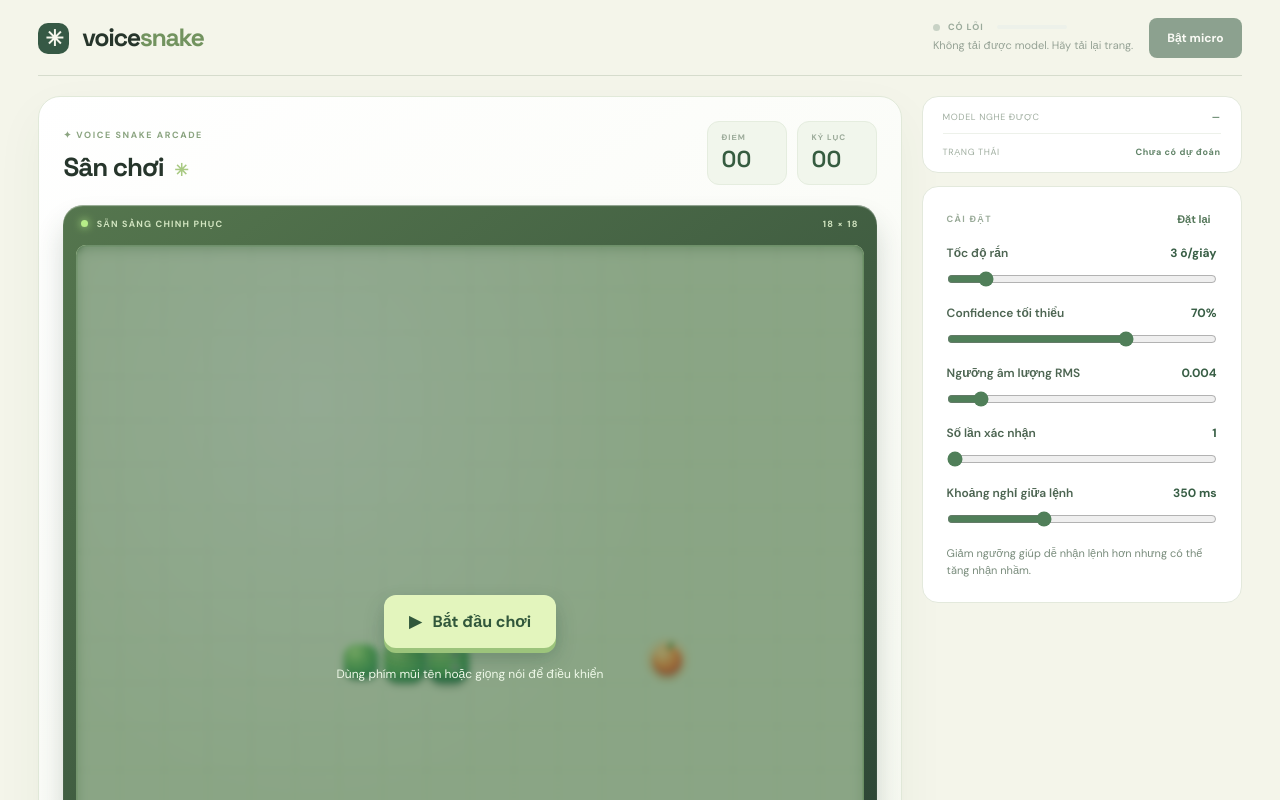
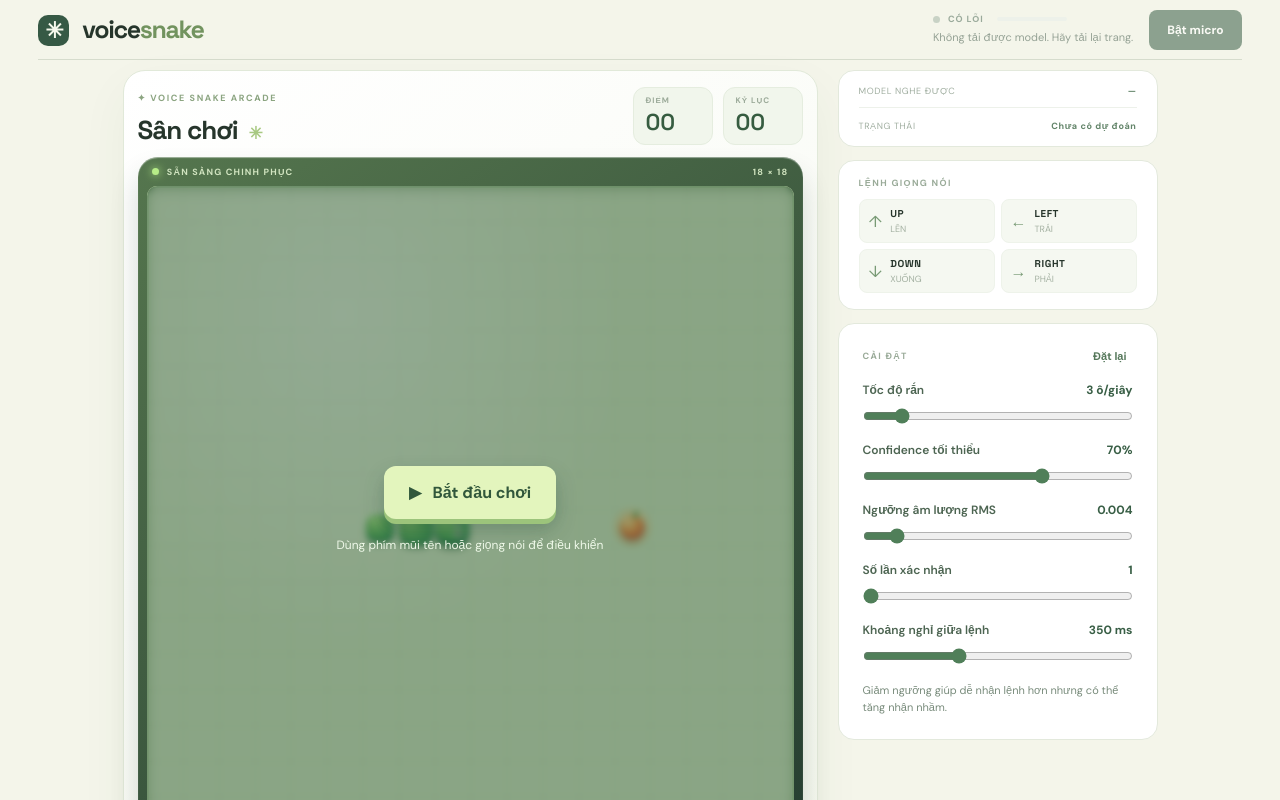
Before and after one commit to nktsagd/snake, a Next.js app: page / in a window 1280 px wide. Shown: the top 800 px of the page. Built offline with nearby package versions, Linux system fonts and the light colour scheme.

Commit message:
Fit game board to viewport and compact sidebar

```diff
--- a/app/page.tsx
+++ b/app/page.tsx
@@ -179,6 +179,7 @@ export default function Home() {
         {game.over && <div className="board-overlay"><b>{game.won ? "Chiến thắng" : "Kết thúc"}</b><p>Điểm: {game.score}</p><button className="primary" onClick={restart}>Chơi lại</button></div>}
       </div></div><div className="board-footer"><span><b>↗</b> Rắn đi xuyên tường · Space để tạm dừng</span><button className="text-button" onClick={() => game.over ? restart() : setPlaying(p => !p)}>{game.over ? "↻ Chơi lại" : playing ? "Ⅱ Tạm dừng" : "▶ Tiếp tục"}</button></div></div>
       <aside className="side"><div className="commands-card diagnostics-card"><div className="diagnostic"><span>MODEL NGHE ĐƯỢC</span><b>{last.toUpperCase()} {last !== "—" && `${Math.round(confidence * 100)}%`}</b></div><div className="diagnostic"><span>TRẠNG THÁI</span><b>{decision}</b></div>{latency !== null && <div className="diagnostic"><span>INFERENCE</span><b>{latency.toFixed(0)} ms</b></div>}</div>
+<section className="commands-card instructions"><div className="card-top"><span className="section-label">LỆNH GIỌNG NÓI</span></div><div className="command-grid">{directions.map(d => <div className="command" key={d}><span>{arrows[d]}</span><div><b>{d.toUpperCase()}</b><small>{({ up: "LÊN", left: "TRÁI", down: "XUỐNG", right: "PHẢI" })[d]}</small></div></div>)}</div></section>
       <div className="settings-card"><div className="card-top"><span className="section-label">CÀI ĐẶT</span><button className="text-button" onClick={() => setSettings(defaults)}>Đặt lại</button></div>
         <label>Tốc độ rắn <output>{settings.speed} ô/giây</output><input type="range" min="2" max="10" step="1" value={settings.speed} onChange={e => setSettings(s => ({ ...s, speed: Number(e.target.value) }))}/></label>
         <label>Confidence tối thiểu <output>{Math.round(settings.threshold * 100)}%</output><input type="range" min="0.1" max="0.99" step="0.01" value={settings.threshold} onChange={e => setSettings(s => ({ ...s, threshold: Number(e.target.value) }))}/></label>
@@ -188,7 +189,6 @@ export default function Home() {
         <p>Giảm ngưỡng giúp dễ nhận lệnh hơn nhưng có thể tăng nhận nhầm.</p>
       </div>
       </aside></section>
-    <section className="commands-card instructions"><div className="card-top"><span className="section-label">LỆNH GIỌNG NÓI</span></div><div className="command-grid">{directions.map(d => <div className="command" key={d}><span>{arrows[d]}</span><div><b>{d.toUpperCase()}</b><small>{({ up: "LÊN", left: "TRÁI", down: "XUỐNG", right: "PHẢI" })[d]}</small></div></div>)}</div></section>
     <footer>Âm thanh được xử lý trên thiết bị.</footer>
   </main>;
 }
--- a/app/style.css
+++ b/app/style.css
@@ -31,3 +31,24 @@
 @keyframes segment-in{from{filter:brightness(1.17);scale:.87}to{filter:brightness(1);scale:1}}@keyframes food-float{0%,100%{transform:translate(-50%,-50%) scale(1)}50%{transform:translate(-50%,-60%) scale(1.08)}}
 @media(max-width:500px){.board-card{padding:15px}.board-wrap{padding:9px 9px 12px}.arena-top{font-size:7px;height:22px}.scoreboard div{min-width:60px;padding:8px}.board-header h2{font-size:21px}.arena-label{font-size:8px}.snake.head i{box-shadow:0 0 0 1px #eaffdb}}
 @media(prefers-reduced-motion:reduce){.snake,.food{animation:none}.board-overlay .primary{transition:none}}
+
+/* Keep the square arena within the available viewport height. */
+.workspace{grid-template-columns:minmax(0, min(calc(100dvh - 180px), 100%)) minmax(260px, 320px);justify-content:center}
+.board-card{min-width:0}
+.instructions{margin:0;padding:16px 20px}
+.instructions .command-grid{grid-template-columns:repeat(2,minmax(0,1fr));gap:6px;margin:10px 0 0}
+.instructions .command{padding:7px 9px;gap:8px}
+.instructions .command>span{font-size:16px}
+@media(max-width:800px){.workspace{grid-template-columns:minmax(0,1fr);max-width:calc(100dvh - 180px);margin-inline:auto}.side{grid-template-columns:1fr}.board-card{width:100%}}
+@media(max-width:500px){.workspace{max-width:none}.board-card{width:min(100%,max(260px,calc(100dvh - 165px)));justify-self:center}}
+
+/* Give the arena more of the viewport while keeping its grid square. */
+@media(min-width:801px){
+  .topbar{min-height:60px;margin-bottom:10px}
+  .workspace{grid-template-columns:minmax(0,min(calc(100dvh - 105px),100%)) minmax(260px,320px)}
+  .board-card{padding:14px}
+  .board-wrap{margin-top:10px;padding:9px 9px 12px}
+  .arena-top{height:20px}
+  .board-footer{margin-top:12px}
+  .scoreboard div{padding:7px 12px}
+}
```
